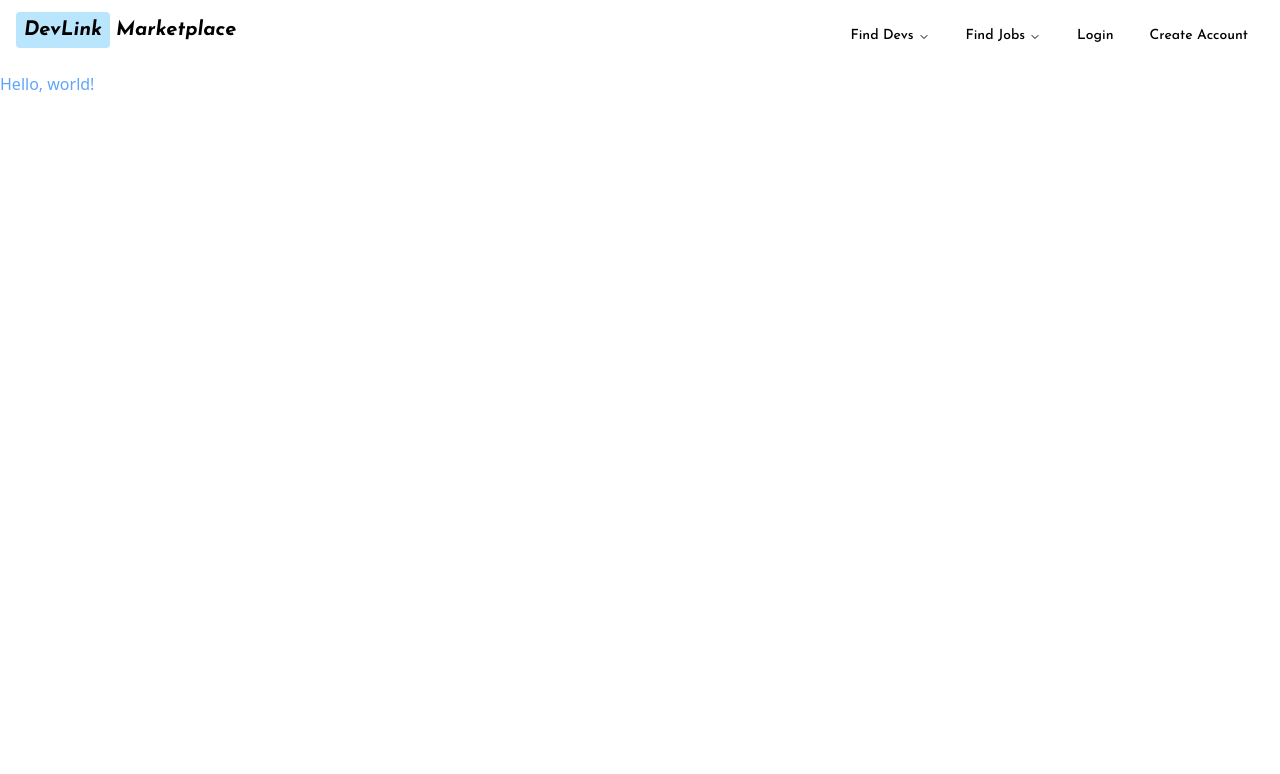
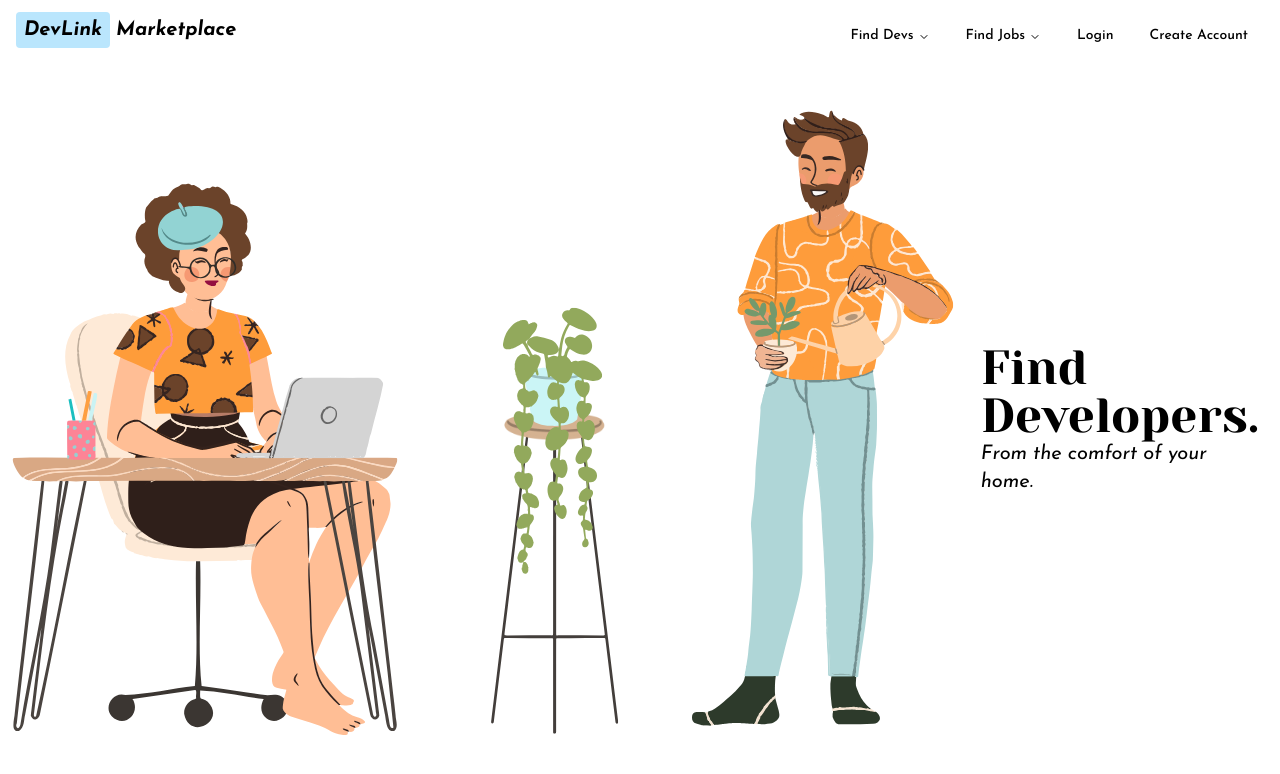
Before and after one commit to mal0ner/SIT313, a React (Vite) app in the folder Task4.1P/: page / in a window 1280 px wide. Shown: the top 774 px of the page. Built offline with nearby package versions, Linux system fonts and the light colour scheme.

Commit message:
update main app component to include hero

```diff
--- a/Task4.1P/src/App.tsx
+++ b/Task4.1P/src/App.tsx
@@ -3,6 +3,7 @@
 // import viteLogo from '/vite.svg';
 import './App.css';
 import Navbar from '@/components/Navbar';
+import Hero from '@/components/Hero';
 
 function App() {
   // const [count, setCount] = useState(0)
@@ -10,7 +11,7 @@ function App() {
   return (
     <>
       <Navbar></Navbar>
-      <div className="text-blue-400">Hello, world!</div>
+      <Hero></Hero>
     </>
   );
 }
```
